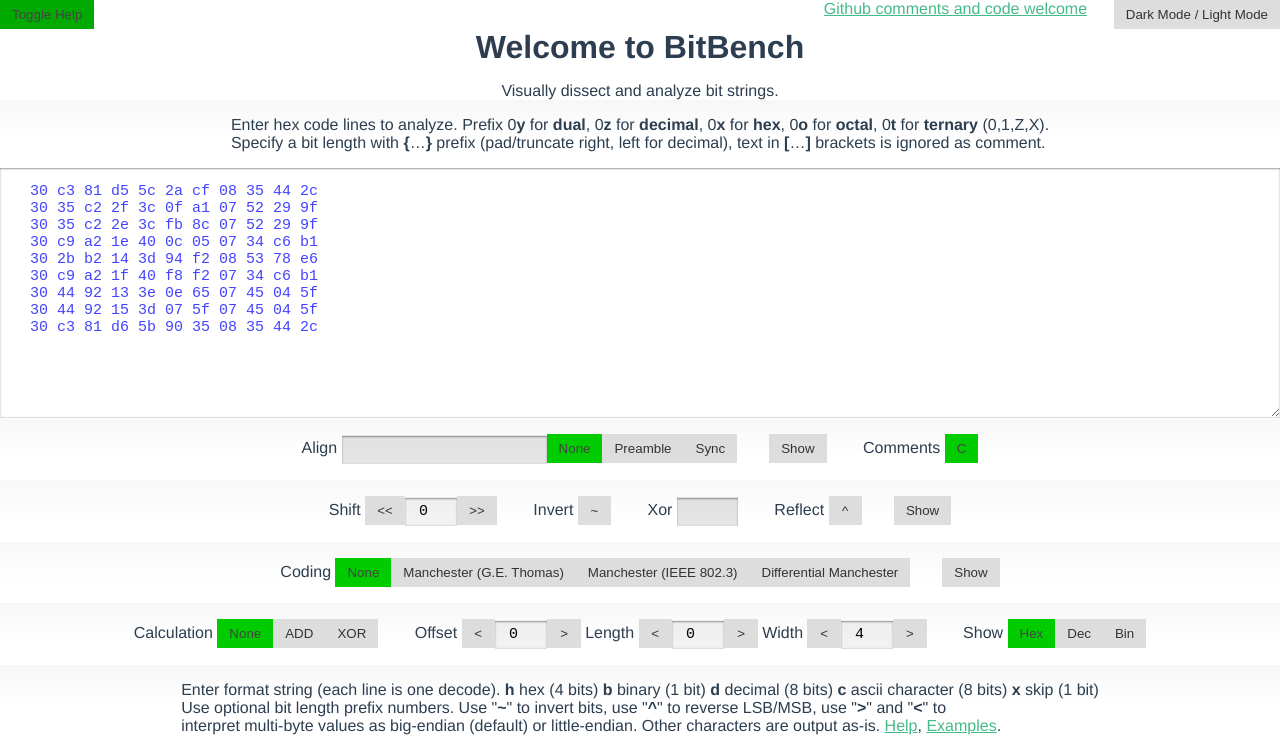
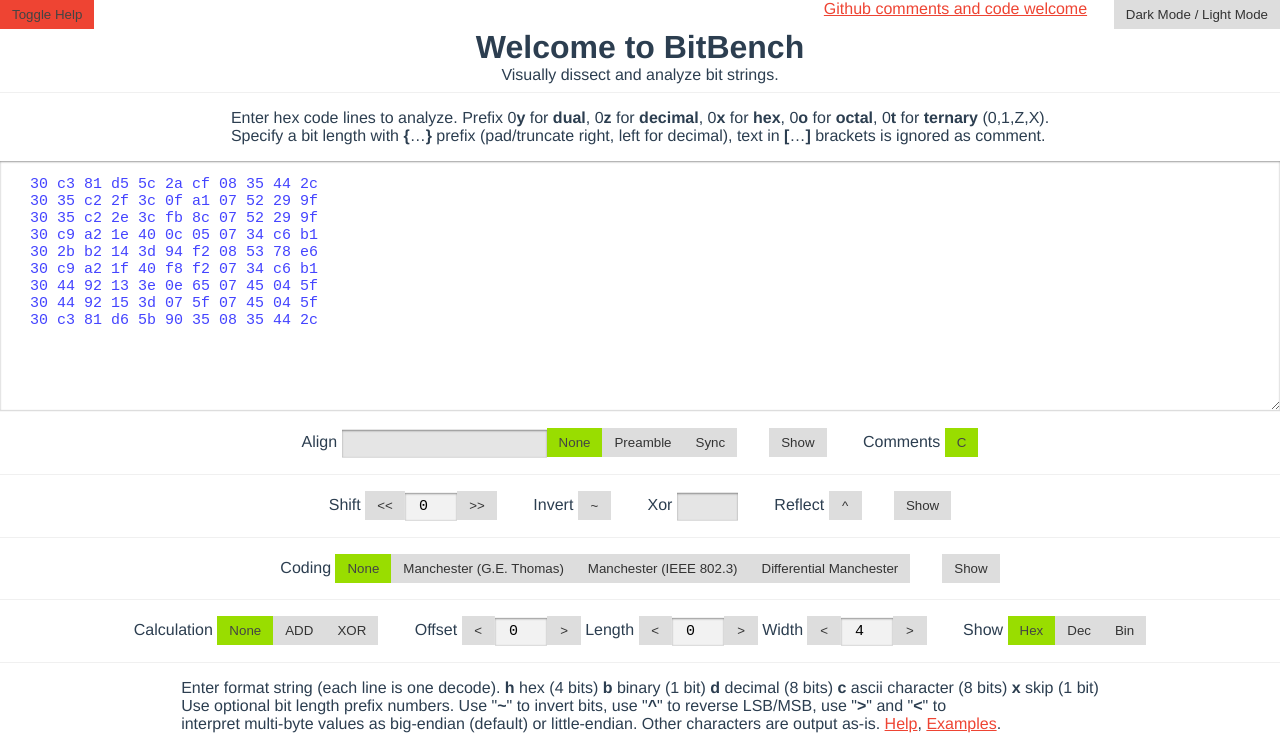
Before and after one commit to triq-org/bitbench, a Vue app: page / in a window 1280 px wide. Shown: the top 748 px of the page. Built offline with nearby package versions, Linux system fonts and the light colour scheme.

Commit message:
Update theme

```diff
--- a/src/App.vue
+++ b/src/App.vue
@@ -4,7 +4,7 @@
     <button class="right" @click="isDark = !isDark">Dark Mode / Light Mode</button>
     <a class="right" href="https://github.com/zuckschwerdt/bitbench">Github comments and code welcome</a>
     <h1>Welcome to BitBench</h1>
-    <span>Visually dissect and analyze bit strings.</span>
+    <p class="tagline">Visually dissect and analyze bit strings.</p>
     <BitBench :verbose="verbose"/>
   </div>
 </template>
@@ -41,11 +41,15 @@
   -moz-osx-font-smoothing: grayscale;
   text-align: center;
   color: #2c3e50;
+  background: #fff;
 }
 h1 {
   clear: both;
   margin: 0;
-  padding: 0 0 .5em 0;
+  padding: 0;
+}
+.tagline {
+  margin: 0 0 .5em 0;
 }
 .left {
   float: left;
@@ -56,16 +60,16 @@
   margin-left: 2em;
 }
 a {
-  color: #4b8;
+  color: #e43;
 }
 #app.dark {
   color: #aaa;
-  background: #333;
+  background: #222;
 }
 .dark h1 {
-  color: #5af;
+  color: #9b4;
 }
 .dark a {
-  color: #5af;
+  color: #9b4;
 }
 </style>
--- a/src/components/BitBench.vue
+++ b/src/components/BitBench.vue
@@ -354,10 +354,11 @@
   display: flex;
   flex-flow: column;
   align-items: center;
-  background: linear-gradient(rgba(0,0,0,0.03), transparent 40px);
+  border-top: 1px solid #f0f0f0;
 }
 .dark .bench {
-  background: linear-gradient(rgba(0,0,0,0.1), transparent 40px);
+  background: rgba(255,255,255,0.1);
+  border-top: 1px solid #222;
 }
 .bench > div, .bench > p, .bench ul {
  text-align: left;
@@ -398,7 +399,7 @@
 }
 .dark textarea, .dark input[type=text] {
   border: none;
-  color: #6c6;
+  color: #9b4;
   background: #222;
 }
 .dark button {
@@ -422,17 +423,17 @@
 }
 button.active {
   color: #444;
-  background: #0c0;
+  background: #9d0;
 }
 button:hover, button:active {
   color: #444;
-  background: #0a0;
+  background: #e43;
 }
 .dark button.active {
-  background: #5af;
+  background: #9b4;
 }
 .dark button:hover, .dark button:active {
-  background: #38d;
+  background: #e43;
 }
 .bench .code-lines {
   width: 100%;
@@ -475,6 +476,7 @@
 .dark input {
   border-bottom: none;
   box-shadow: inset 0 1px 2px rgba(0,0,0,0.2), 0 -1px 1px rgba(0,0,0,0.1), 0 1px 0 rgba(0,0,0,0.2);
+  color: #9b4;
 }
 input[type=text] {
   color: #44f;
```
